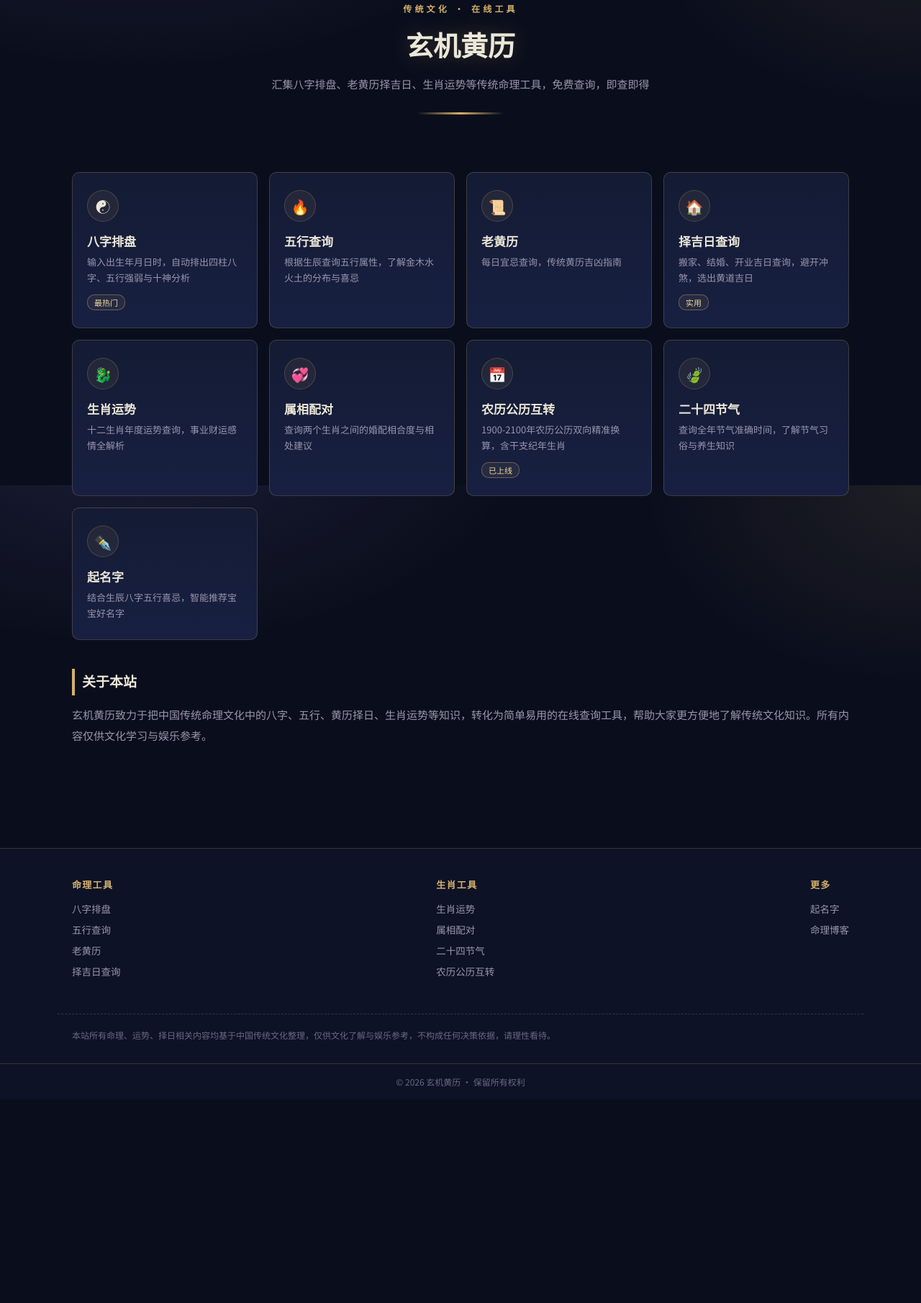
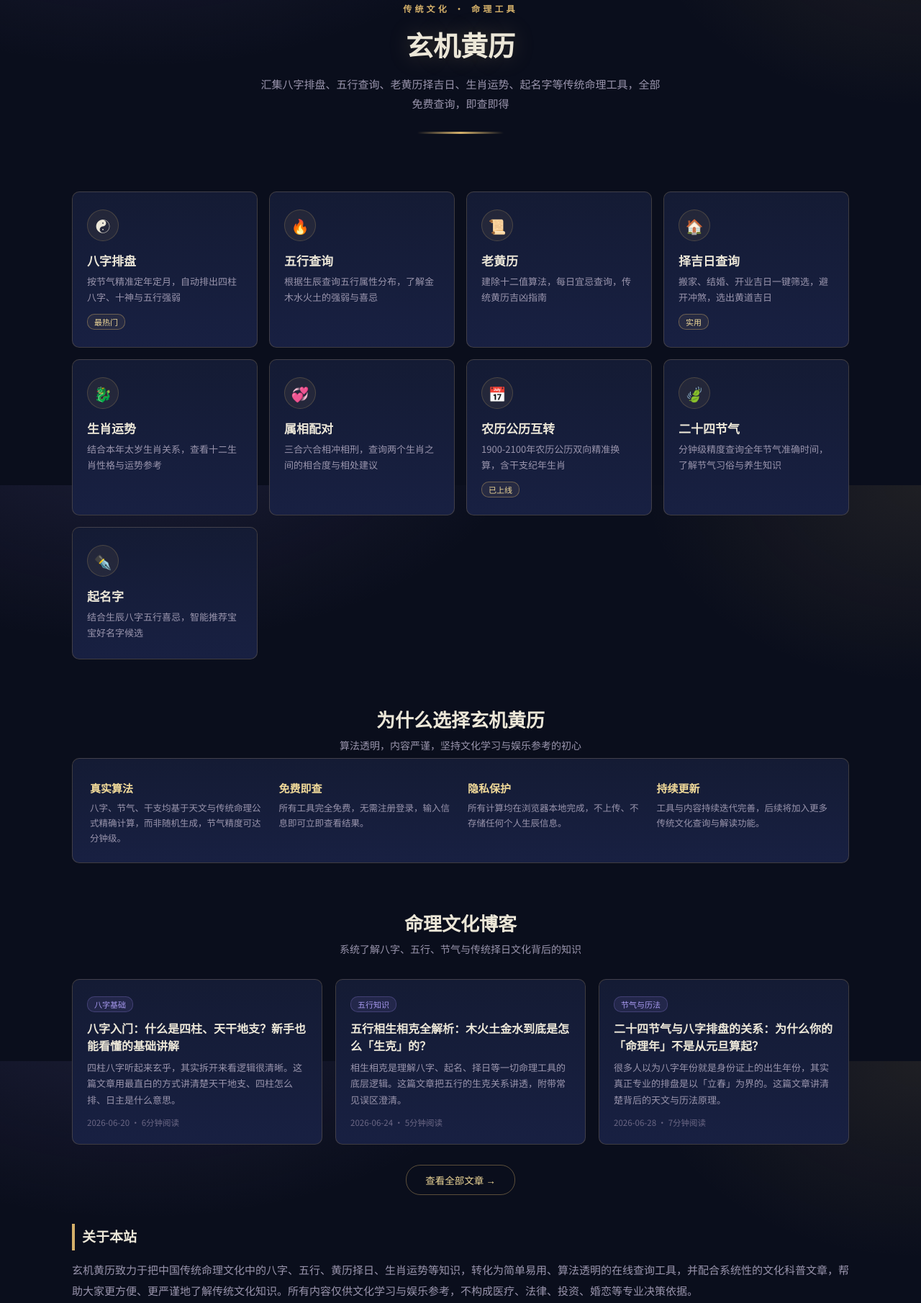
Before and after one commit to yang7703/mywebsite-, a plain HTML site: page index.html in a window 1280 px wide. Shown: the part 126-1936 px from the top of the page at 72% size. Before the commit the page ends 1653 px from the top, so only its background shows below. Drawn offline with Linux system fonts and the light colour scheme.

Commit message:
Add files via upload

```diff
--- a/index.html
+++ b/index.html
@@ -4,7 +4,7 @@
 <meta charset="UTF-8">
 <meta name="viewport" content="width=device-width, initial-scale=1.0">
 <title>玄机黄历 - 八字排盘/五行查询/老黄历择吉日/生肖运势在线工具</title>
-<meta name="description" content="免费在线命理工具站，提供八字排盘、五行查询、老黄历择吉日、生肖运势、属相配对、农历公历互转、二十四节气查询、起名字等传统文化工具。">
+<meta name="description" content="免费在线命理工具站，提供八字排盘、五行查询、老黄历择吉日、生肖运势、属相配对、农历公历互转、二十四节气查询、起名字等传统文化工具，全部免费即查即得。">
 <link rel="preconnect" href="https://fonts.googleapis.com">
 <link rel="preconnect" href="https://fonts.gstatic.com" crossorigin>
 <link href="https://fonts.googleapis.com/css2?family=Noto+Serif+SC:wght@600;700&family=Noto+Sans+SC:wght@400;500;600;700&display=swap" rel="stylesheet">
@@ -15,9 +15,9 @@
 <header id="site-header"></header>
 
 <section class="hero">
-  <div class="eyebrow">传统文化 · 在线工具</div>
+  <div class="eyebrow">传统文化 · 命理工具</div>
   <h1 class="serif">玄机黄历</h1>
-  <p>汇集八字排盘、老黄历择吉日、生肖运势等传统命理工具，免费查询，即查即得</p>
+  <p>汇集八字排盘、五行查询、老黄历择吉日、生肖运势、起名字等传统命理工具，全部免费查询，即查即得</p>
 </section>
 
 <div class="page-wrap" style="padding-top:0;">
@@ -26,39 +26,39 @@
     <a class="tool-card" href="/bazi/">
       <span class="ic">☯</span>
       <h3 class="serif">八字排盘</h3>
-      <p>输入出生年月日时，自动排出四柱八字、五行强弱与十神分析</p>
+      <p>按节气精准定年定月，自动排出四柱八字、十神与五行强弱</p>
       <span class="tag">最热门</span>
     </a>
 
     <a class="tool-card" href="/wuxing/">
       <span class="ic">🔥</span>
       <h3 class="serif">五行查询</h3>
-      <p>根据生辰查询五行属性，了解金木水火土的分布与喜忌</p>
+      <p>根据生辰查询五行属性分布，了解金木水火土的强弱与喜忌</p>
     </a>
 
     <a class="tool-card" href="/huangli/">
       <span class="ic">📜</span>
       <h3 class="serif">老黄历</h3>
-      <p>每日宜忌查询，传统黄历吉凶指南</p>
+      <p>建除十二值算法，每日宜忌查询，传统黄历吉凶指南</p>
     </a>
 
     <a class="tool-card" href="/zeri/">
       <span class="ic">🏠</span>
       <h3 class="serif">择吉日查询</h3>
-      <p>搬家、结婚、开业吉日查询，避开冲煞，选出黄道吉日</p>
+      <p>搬家、结婚、开业吉日一键筛选，避开冲煞，选出黄道吉日</p>
       <span class="tag">实用</span>
     </a>
 
     <a class="tool-card" href="/shengxiao/">
       <span class="ic">🐉</span>
       <h3 class="serif">生肖运势</h3>
-      <p>十二生肖年度运势查询，事业财运感情全解析</p>
+      <p>结合本年太岁生肖关系，查看十二生肖性格与运势参考</p>
     </a>
 
     <a class="tool-card" href="/peidui/">
       <span class="ic">💞</span>
       <h3 class="serif">属相配对</h3>
-      <p>查询两个生肖之间的婚配相合度与相处建议</p>
+      <p>三合六合相冲相刑，查询两个生肖之间的相合度与相处建议</p>
     </a>
 
     <a class="tool-card" href="/rili-zhuanhuan/">
@@ -71,24 +71,65 @@
     <a class="tool-card" href="/jieqi/">
       <span class="ic">🍃</span>
       <h3 class="serif">二十四节气</h3>
-      <p>查询全年节气准确时间，了解节气习俗与养生知识</p>
+      <p>分钟级精度查询全年节气准确时间，了解节气习俗与养生知识</p>
     </a>
 
     <a class="tool-card" href="/qiming/">
       <span class="ic">✒️</span>
       <h3 class="serif">起名字</h3>
-      <p>结合生辰八字五行喜忌，智能推荐宝宝好名字</p>
+      <p>结合生辰八字五行喜忌，智能推荐宝宝好名字候选</p>
     </a>
 
   </div>
 
+  <div class="section-title">
+    <h2 class="serif">为什么选择玄机黄历</h2>
+    <p>算法透明，内容严谨，坚持文化学习与娱乐参考的初心</p>
+  </div>
+  <div class="info-block">
+    <div class="perk-grid">
+      <div class="perk"><h4>真实算法</h4><p>八字、节气、干支均基于天文与传统命理公式精确计算，而非随机生成，节气精度可达分钟级。</p></div>
+      <div class="perk"><h4>免费即查</h4><p>所有工具完全免费，无需注册登录，输入信息即可立即查看结果。</p></div>
+      <div class="perk"><h4>隐私保护</h4><p>所有计算均在浏览器本地完成，不上传、不存储任何个人生辰信息。</p></div>
+      <div class="perk"><h4>持续更新</h4><p>工具与内容持续迭代完善，后续将加入更多传统文化查询与解读功能。</p></div>
+    </div>
+  </div>
+
+  <div class="section-title">
+    <h2 class="serif">命理文化博客</h2>
+    <p>系统了解八字、五行、节气与传统择日文化背后的知识</p>
+  </div>
+  <div class="blog-grid" id="home-blog-grid"></div>
+  <div style="text-align:center;margin-top:28px;">
+    <a href="/blog/" style="display:inline-block;padding:10px 26px;border:1px solid var(--c-border-strong);border-radius:20px;font-size:13.5px;color:var(--c-gold-light);">查看全部文章 →</a>
+  </div>
+
   <div class="article-block">
     <h2 class="serif">关于本站</h2>
-    <p>玄机黄历致力于把中国传统命理文化中的八字、五行、黄历择日、生肖运势等知识，转化为简单易用的在线查询工具，帮助大家更方便地了解传统文化知识。所有内容仅供文化学习与娱乐参考。</p>
+    <p>玄机黄历致力于把中国传统命理文化中的八字、五行、黄历择日、生肖运势等知识，转化为简单易用、算法透明的在线查询工具，并配合系统性的文化科普文章，帮助大家更方便、更严谨地了解传统文化知识。所有内容仅供文化学习与娱乐参考，不构成医疗、法律、投资、婚恋等专业决策依据。</p>
   </div>
 </div>
 
 <footer id="site-footer"></footer>
+<script src="/assets/blog-data.js"></script>
+<script>
+(function(){
+var posts=(window.BLOG_POSTS||[]).slice(0,3);
+var grid=document.getElementById("home-blog-grid");
+if(grid){
+  grid.innerHTML=posts.map(function(p){
+    return '<a class="blog-card" href="/blog/'+p.slug+'/">'+
+      '<div class="blog-card-body">'+
+        '<span class="blog-cat">'+p.category+'</span>'+
+        '<h3>'+p.title+'</h3>'+
+        '<p>'+p.excerpt+'</p>'+
+        '<div class="blog-meta">'+p.date+' · '+p.readTime+'</div>'+
+      '</div>'+
+    '</a>';
+  }).join("");
+}
+})();
+</script>
 <script src="/assets/nav.js"></script>
 </body>
 </html>
```
